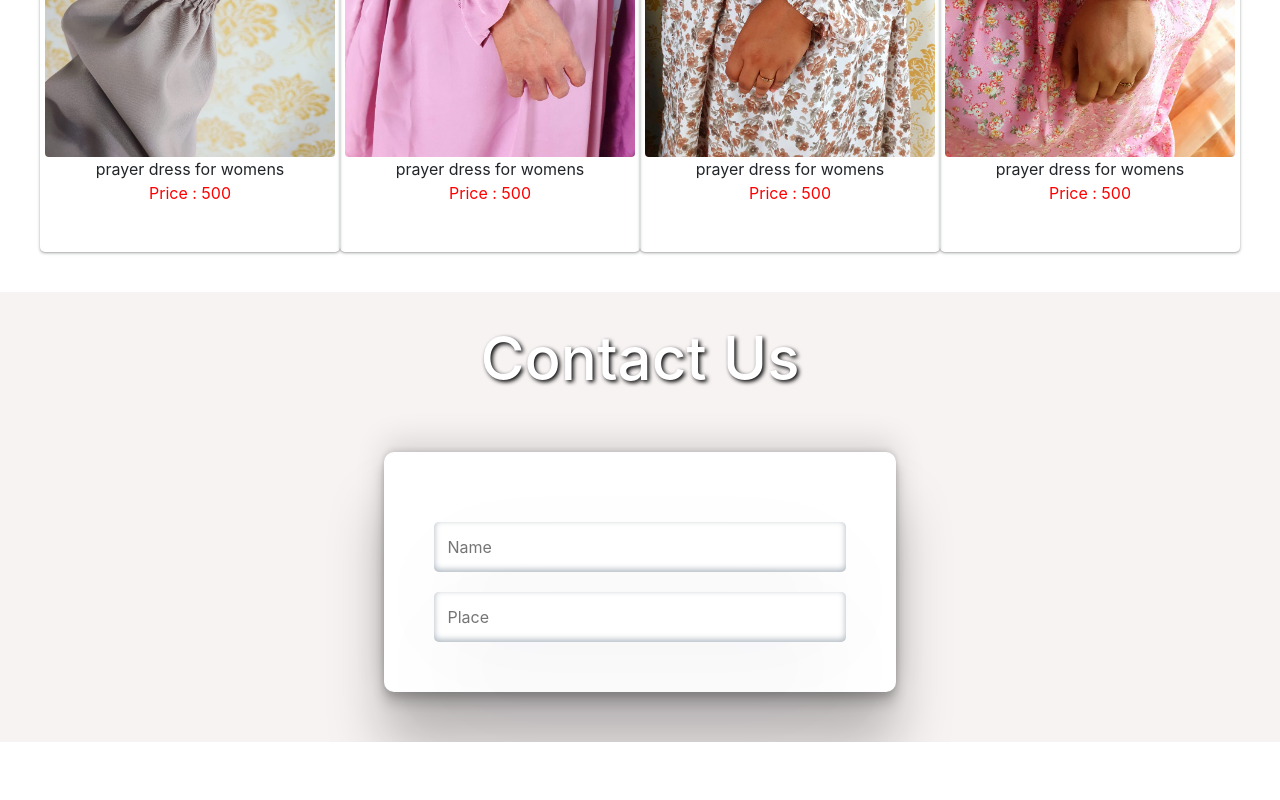
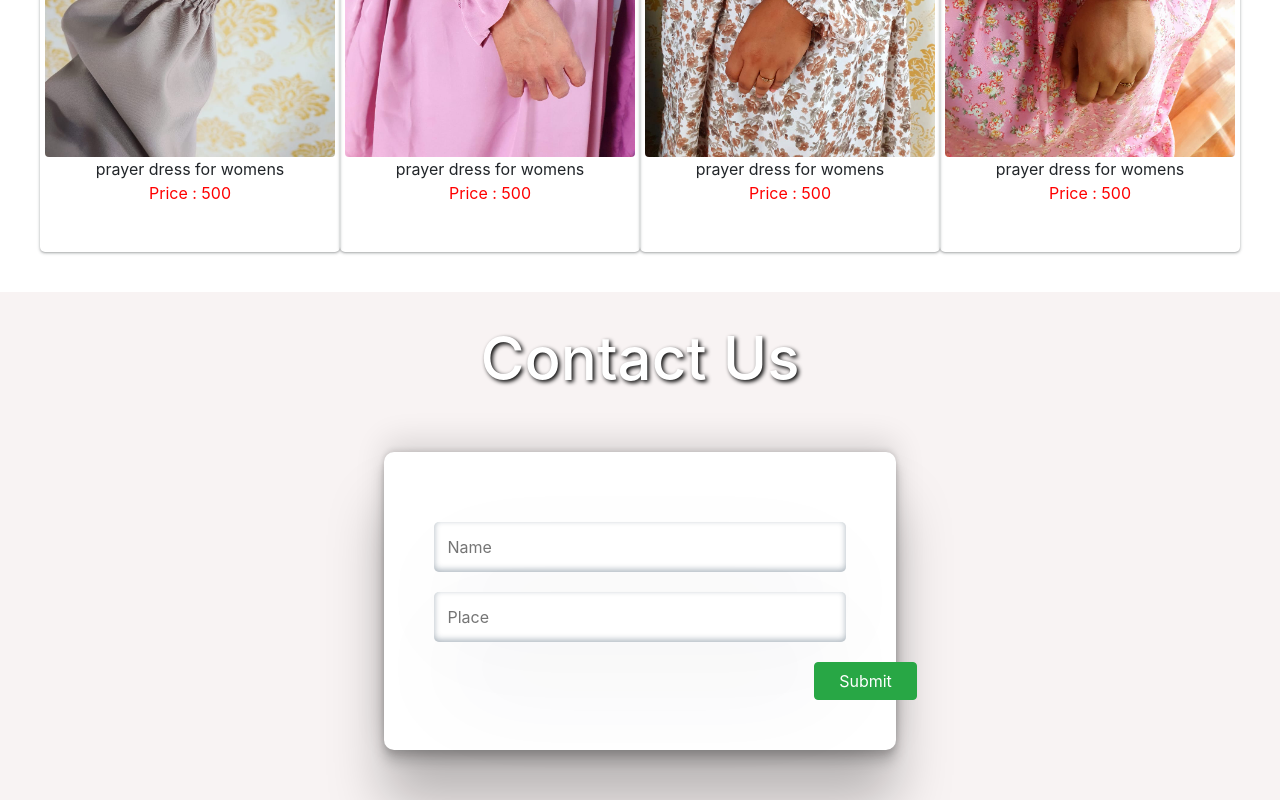
Before and after one commit to fuadofficial/siblooms, a plain HTML site: page index.html in a window 1280 px wide. Shown: the part 3000-3800 px from the top of the page. Before the commit the page ends 3742 px from the top, so only its background shows below. Drawn offline with nearby package versions, Linux system fonts and the light colour scheme.

Commit message:
created button in form box

```diff
--- a/index.html
+++ b/index.html
@@ -149,6 +149,7 @@
         <div class="form">
             <input type="text" placeholder="   Name">
             <input type="text" placeholder="   Place">
+            <button class="Submit btn btn-success">Submit</button>
         </div>
     </div>
 
--- a/style.css
+++ b/style.css
@@ -141,3 +141,8 @@
     border: none;
     box-shadow: rgba(50, 50, 93, 0.25) 0px 50px 100px -20px, rgba(0, 0, 0, 0.3) 0px 30px 60px -30px, rgba(10, 37, 64, 0.35) 0px -2px 6px 0px inset;
 }
+.contact-page .form button{
+    margin-top: 20px;
+    width: 25%;
+    margin-left: 380px;
+}
```
